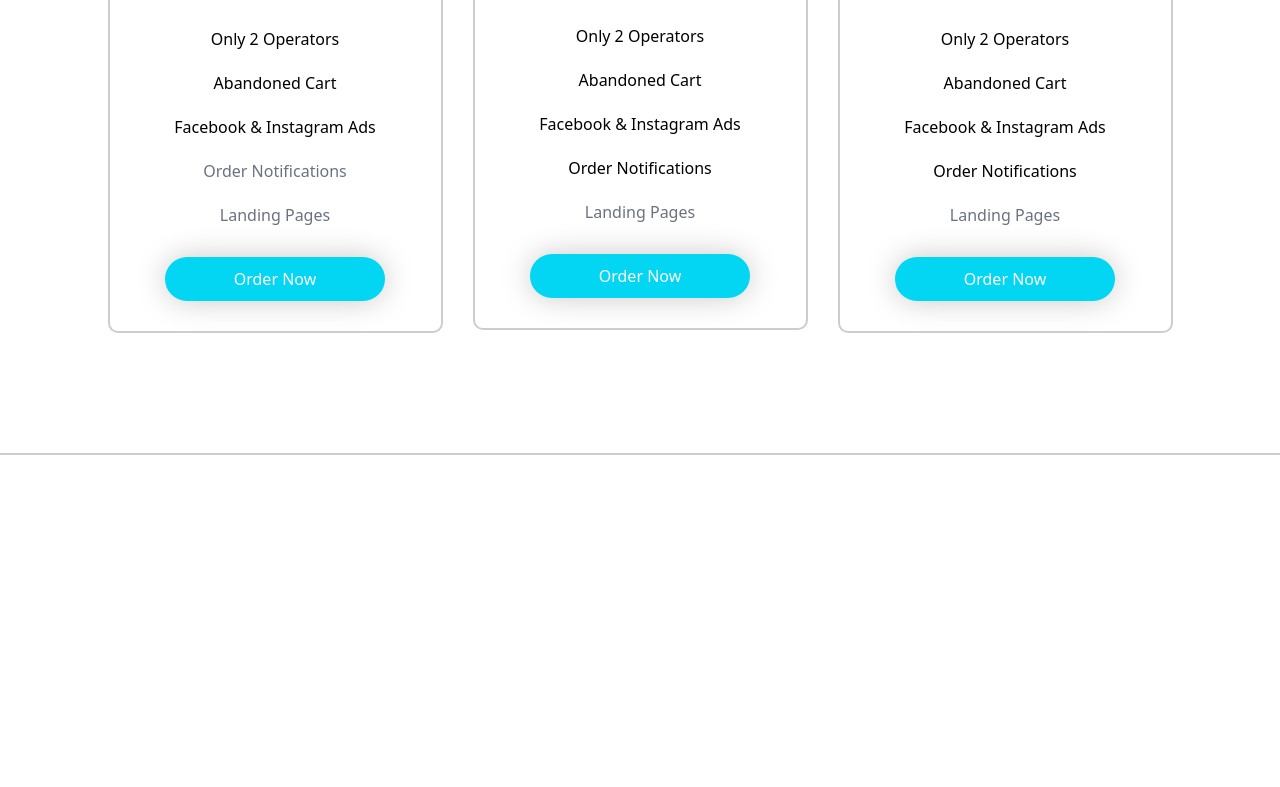
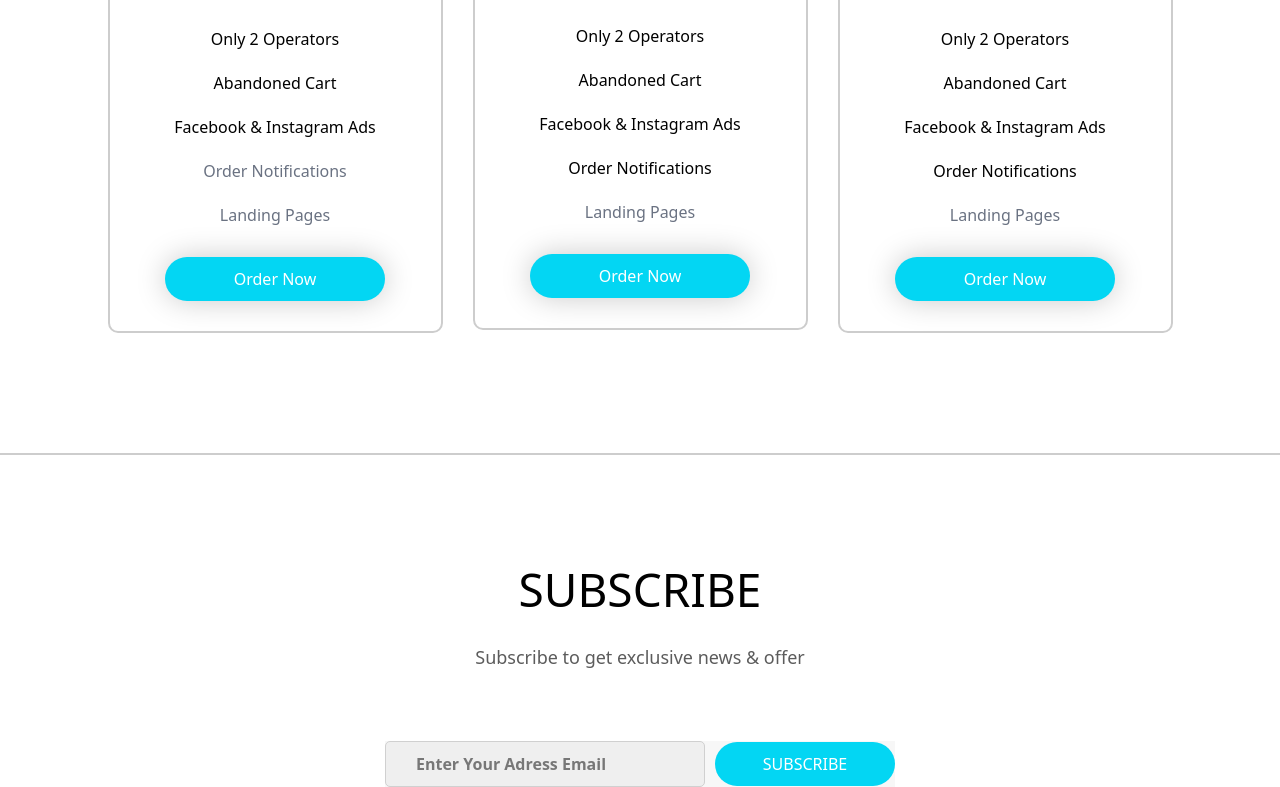
Before and after one commit to sunatullomahmudov/h-w-week-4_1, a website: page index.html in a window 1280 px wide. Shown: the part 5094-5881 px from the top of the page. Before the commit the page ends 5649 px from the top, so only its background shows below. Drawn offline with Linux system fonts and the light colour scheme.

Commit message:
added section-6 in main

```diff
--- a/index.html
+++ b/index.html
@@ -176,6 +176,14 @@
             </div>
         </div>
     </section>
+    <section>
+        <h2 class="text-center">SUBSCRIBE</h2>
+        <p class="gray mt-[20px] text-center">Subscribe to get exclusive news & offer</p>
+        <div class="bg-[#f7f7f7] max-md:bg-white flex max-md:flex-col gap-[10px] w-[510px] m-auto mt-[70px]">
+            <input class="bg-[#EFEFEF] p-[10px] max-md:pl-[150px] pl-[30px] border-[1px] border-[solid] border-[#D0D0D0] rounded-[5px] w-[320px] max-md:w-[95%] m-auto font-bold" placeholder="Enter Your Adress Email" type="text">
+            <button  class="bg-[#03D6F3] w-[180px] max-md:w-[95%] m-auto max-md:rounded-[5px] p-[10px] text-white rounded-[50px] text-center hover:bg-green-400 hover:text-white">SUBSCRIBE</button>
+        </div>
+    </section>
     </main>
 </body>
 </html>
```
